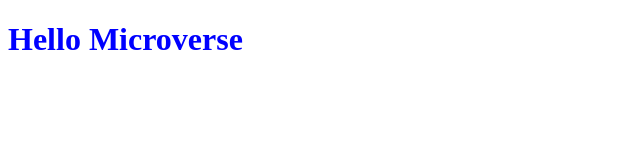
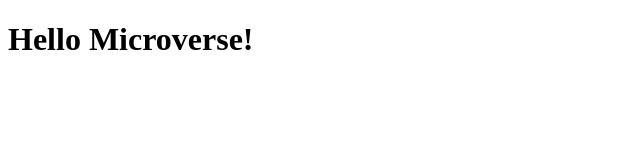
Before and after one commit to danielf-canon/Hello-Microverse, a website: page index.html in a window 1280 px wide. Shown: the whole page, without its empty margins (0-640 px from the left). Drawn offline with Linux system fonts and the light colour scheme.

Commit message:
Index changes

```diff
--- a/index.html
+++ b/index.html
@@ -8,6 +8,8 @@
     <title>Document</title>
 </head>
 <body>
-    <h1 class="intro">Hello Microverse</h1>
+    <header lass="intro">
+        <h1>Hello Microverse!</h1>
+    </header>
 </body>
 </html>
```
